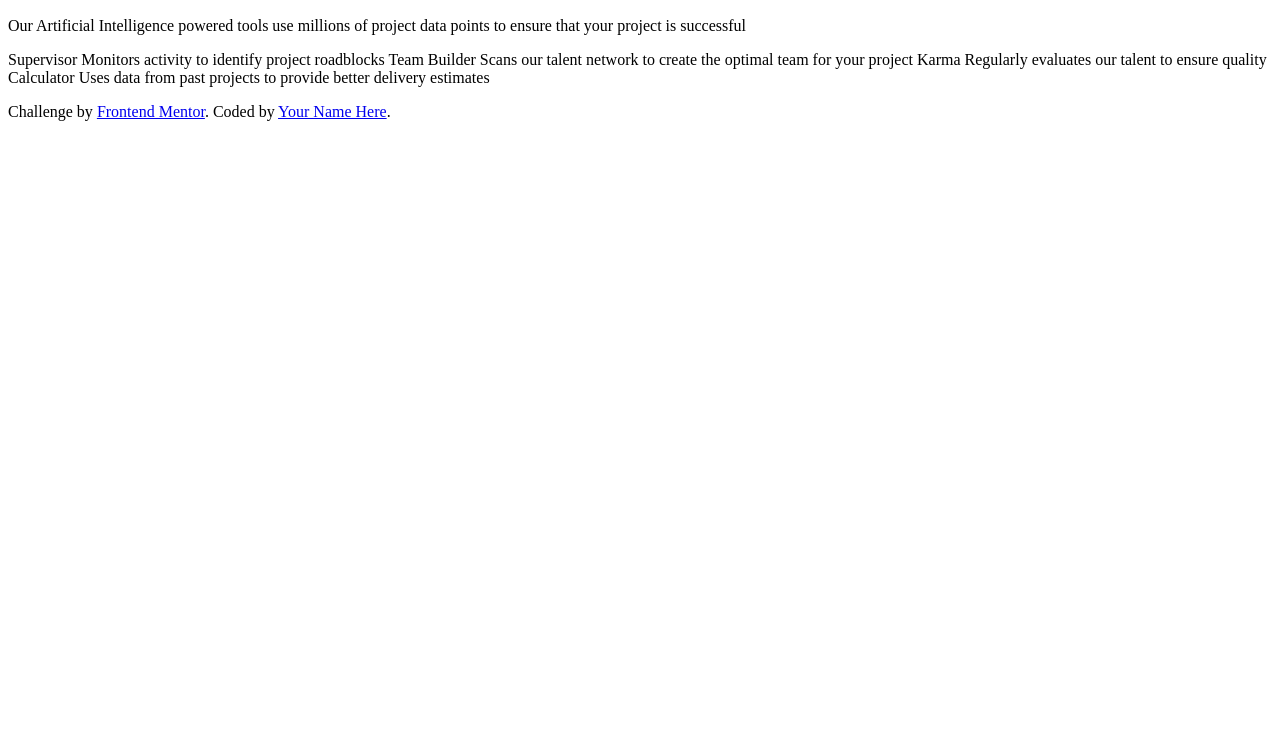
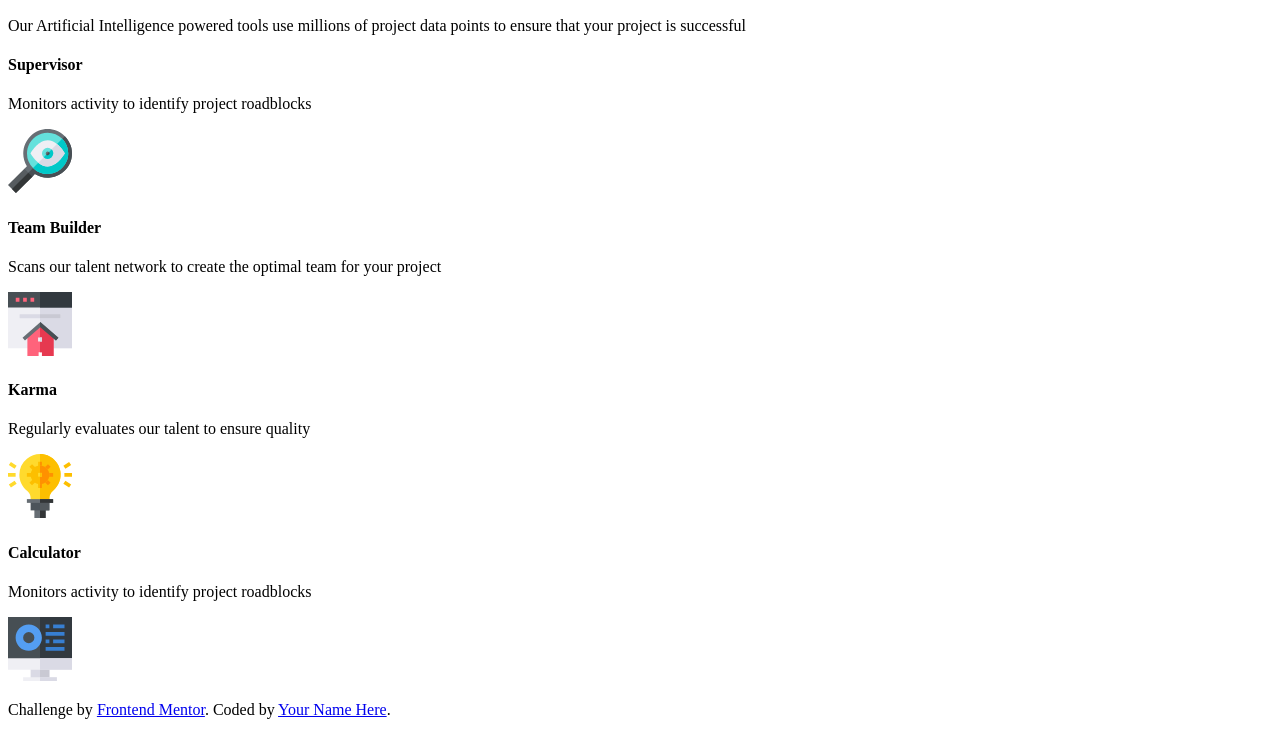
Before and after one commit to JuanCaPi/Retos-FrontEnd-Mentor, a plain HTML site: page index.html in a window 1280 px wide. Shown: the part 110-845 px from the top of the page. Before the commit the page ends 800 px from the top, so only its background shows below. Drawn offline with Linux system fonts and the light colour scheme.

Commit message:
Maquetado completo

```diff
--- a/index.html
+++ b/index.html
@@ -8,31 +8,61 @@
 
   <title>Frontend Mentor | Four card feature section</title>
 
-  <!-- Feel free to remove these styles or customise in your own stylesheet 👍 -->
-  <style>
+</head>
 
-  </style>
-</head>
 <body>
 
+  <div class="container">
     <header>
       <h1>Reliable, efficient delivery</h1>
       <h2>Powered by Technology</h2>
       <p>Our Artificial Intelligence powered tools use millions of project data points to ensure that your project is successful</p>
     </header>
 
-  Supervisor
-  Monitors activity to identify project roadblocks
-
-  Team Builder
-  Scans our talent network to create the optimal team for your project
-
-  Karma
-  Regularly evaluates our talent to ensure quality
-
-  Calculator
-  Uses data from past projects to provide better delivery estimates
-
+    <div class="cardscontainer">
+      <div class="cards card1">
+        <div class="line"></div>
+        <div class="content">
+          <h4>Supervisor</h4>
+          <p>Monitors activity to identify project roadblocks</p>
+          <div class="image">
+            <img src="images/icon-supervisor.svg" alt="Lupa">
+          </div>
+        </div>
+      </div>
+      <div class="twocards">
+        <div class="cards card2">
+          <div class="line"></div>
+          <div class="content">
+            <h4>Team Builder</h4>
+            <p>Scans our talent network to create the optimal team for your project</p>
+            <div class="image">
+              <img src="images/icon-team-builder.svg" alt="Casa">
+            </div>
+          </div>
+        </div>
+        <div class="cards card3">
+          <div class="line"></div>
+          <div class="content">
+            <h4>Karma</h4>
+            <p>Regularly evaluates our talent to ensure quality</p>
+            <div class="image">
+              <img src="images/icon-karma.svg" alt="Idea">
+            </div>
+          </div>
+        </div>
+      </div>
+      <div class="cards card4">
+        <div class="line"></div>
+        <div class="content">
+          <h4>Calculator</h4>
+          <p>Monitors activity to identify project roadblocks</p>
+          <div class="image">
+            <img src="images/icon-calculator.svg" alt="Monitor">
+          </div>
+        </div>
+      </div>
+    </div>
 
     <footer>
       <p class="attribution">
@@ -40,5 +70,6 @@
         Coded by <a href="#">Your Name Here</a>.
       </p>
     </footer>
+  </div>
 </body>
 </html>
```
Lines whose indentation alone changed are shown as unchanged.
